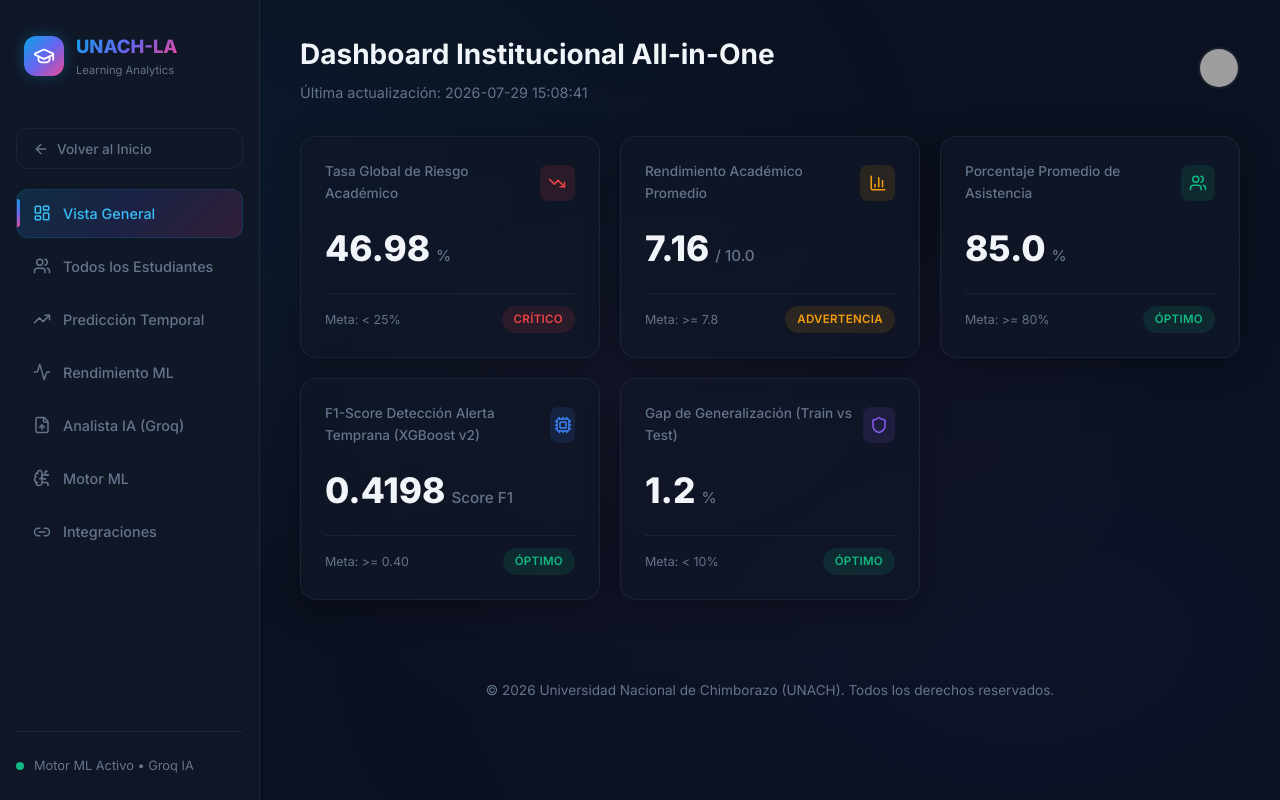
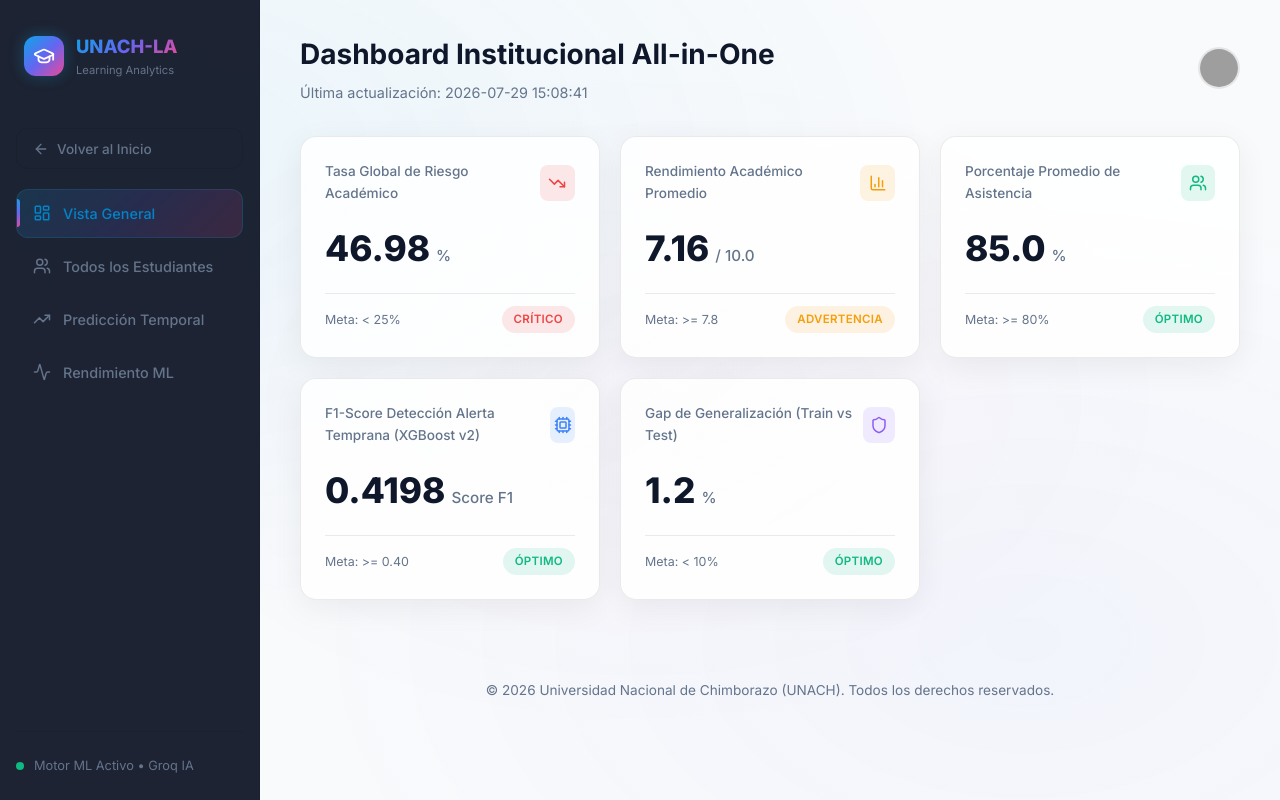
Before and after one commit to RubenCasa/PROTOTIPO_UNACH_LA, a React (Vite) app in the folder Proyecto_Final_UNACH_LA/06_Dashboard_React/: page / in a window 1280 px wide. Both pictures are taken after a click on the button "Acceder al Dashboard". Built offline with nearby package versions, Linux system fonts and the light colour scheme; grey boxes are pictures that could not be loaded.

Commit message:
Dashboard: Quitar secciones no utilizadas y cambiar colores a tema claro

```diff
--- a/Proyecto_Final_UNACH_LA/06_Dashboard_React/src/App.jsx
+++ b/Proyecto_Final_UNACH_LA/06_Dashboard_React/src/App.jsx
@@ -7,8 +7,6 @@ import AlertsTable from './components/AlertsTable';
 import PredictionChart from './components/PredictionChart';
 import MotorMLView from './components/MotorMLView';
 import ModelPerformanceView from './components/ModelPerformanceView';
-import ImportExportView from './components/ImportExportView';
-import IntegrationsView from './components/IntegrationsView';
 
 function App() {
   const [view, setView] = useState('hero'); // 'hero' | 'dashboard'
@@ -131,25 +129,7 @@ function App() {
         )}
 
         {/* Sección 5: Importación / IA (Groq) */}
-        {activeSection === 'import' && (
-          <section id="import" className="fade-in dashboard-section" style={{ borderBottom: 'none', padding: '2rem 0' }}>
-            <ImportExportView />
-          </section>
-        )}
-
-        {/* Sección 6: Motor ML (SICOA) */}
-        {activeSection === 'motor' && (
-          <section id="motor" className="fade-in dashboard-section" style={{ borderBottom: 'none', padding: '2rem 0' }}>
-            <MotorMLView />
-          </section>
-        )}
-
-        {/* Sección 7: Integraciones */}
-        {activeSection === 'integraciones' && (
-          <section id="integraciones" className="fade-in dashboard-section" style={{ borderBottom: 'none', padding: '2rem 0' }}>
-            <IntegrationsView />
-          </section>
-        )}
+        {/* Sections removed to clean up the dashboard */}
 
         <footer style={{ textAlign: 'center', padding: '3rem 0', color: 'var(--text-muted)', fontSize: '0.85rem' }}>
           &copy; 2026 Universidad Nacional de Chimborazo (UNACH). Todos los derechos reservados.
--- a/Proyecto_Final_UNACH_LA/06_Dashboard_React/src/components/Sidebar.jsx
+++ b/Proyecto_Final_UNACH_LA/06_Dashboard_React/src/components/Sidebar.jsx
@@ -3,9 +3,6 @@ import {
   LayoutDashboard,
   Users,
   TrendingUp,
-  BrainCircuit,
-  FileUp,
-  Link2,
   ArrowLeft,
   GraduationCap,
   Activity
@@ -17,9 +14,6 @@ export default function Sidebar({ onBackToHero, activeSection, setActiveSection
     { id: 'alertas', icon: Users, label: 'Todos los Estudiantes' },
     { id: 'rendimiento', icon: TrendingUp, label: 'Predicción Temporal' },
     { id: 'modelo', icon: Activity, label: 'Rendimiento ML' },
-    { id: 'import', icon: FileUp, label: 'Analista IA (Groq)' },
-    { id: 'motor', icon: BrainCircuit, label: 'Motor ML' },
-    { id: 'integraciones', icon: Link2, label: 'Integraciones' },
   ];
 
   return (
--- a/Proyecto_Final_UNACH_LA/06_Dashboard_React/src/index.css
+++ b/Proyecto_Final_UNACH_LA/06_Dashboard_React/src/index.css
@@ -13,16 +13,16 @@
   --unach-red-light: #f87171;
   --unach-red-dark: #991b1b;
 
-  /* Primary Palette */
-  --bg-primary: #0b1120;
-  --bg-secondary: #111827;
-  --bg-tertiary: #1e293b;
-  --surface: rgba(30, 41, 59, 0.6);
+  /* Primary Palette (Light Theme) */
+  --bg-primary: #f8fafc;
+  --bg-secondary: #ffffff;
+  --bg-tertiary: #f1f5f9;
+  --surface: rgba(255, 255, 255, 0.8);
 
-  --text-main: #f1f5f9;
-  --text-secondary: #cbd5e1;
+  --text-main: #0f172a;
+  --text-secondary: #334155;
   --text-muted: #64748b;
-  --text-accent: #38bdf8;
+  --text-accent: #0284c7;
 
   /* Accent Gradient */
   --accent-gradient: linear-gradient(135deg, #0ea5e9, #6366f1, #ec4899);
@@ -40,10 +40,10 @@
   --status-blue-bg: rgba(59, 130, 246, 0.12);
 
   /* Glass */
-  --glass-bg: rgba(17, 24, 39, 0.7);
-  --glass-border: rgba(255, 255, 255, 0.06);
-  --glass-shadow: 0 8px 32px rgba(0, 0, 0, 0.3);
-  --glass-hover-border: rgba(255, 255, 255, 0.12);
+  --glass-bg: rgba(255, 255, 255, 0.85);
+  --glass-border: rgba(0, 0, 0, 0.08);
+  --glass-shadow: 0 8px 32px rgba(0, 0, 0, 0.06);
+  --glass-hover-border: rgba(0, 0, 0, 0.15);
 
   /* Radius */
   --radius-sm: 8px;
```
